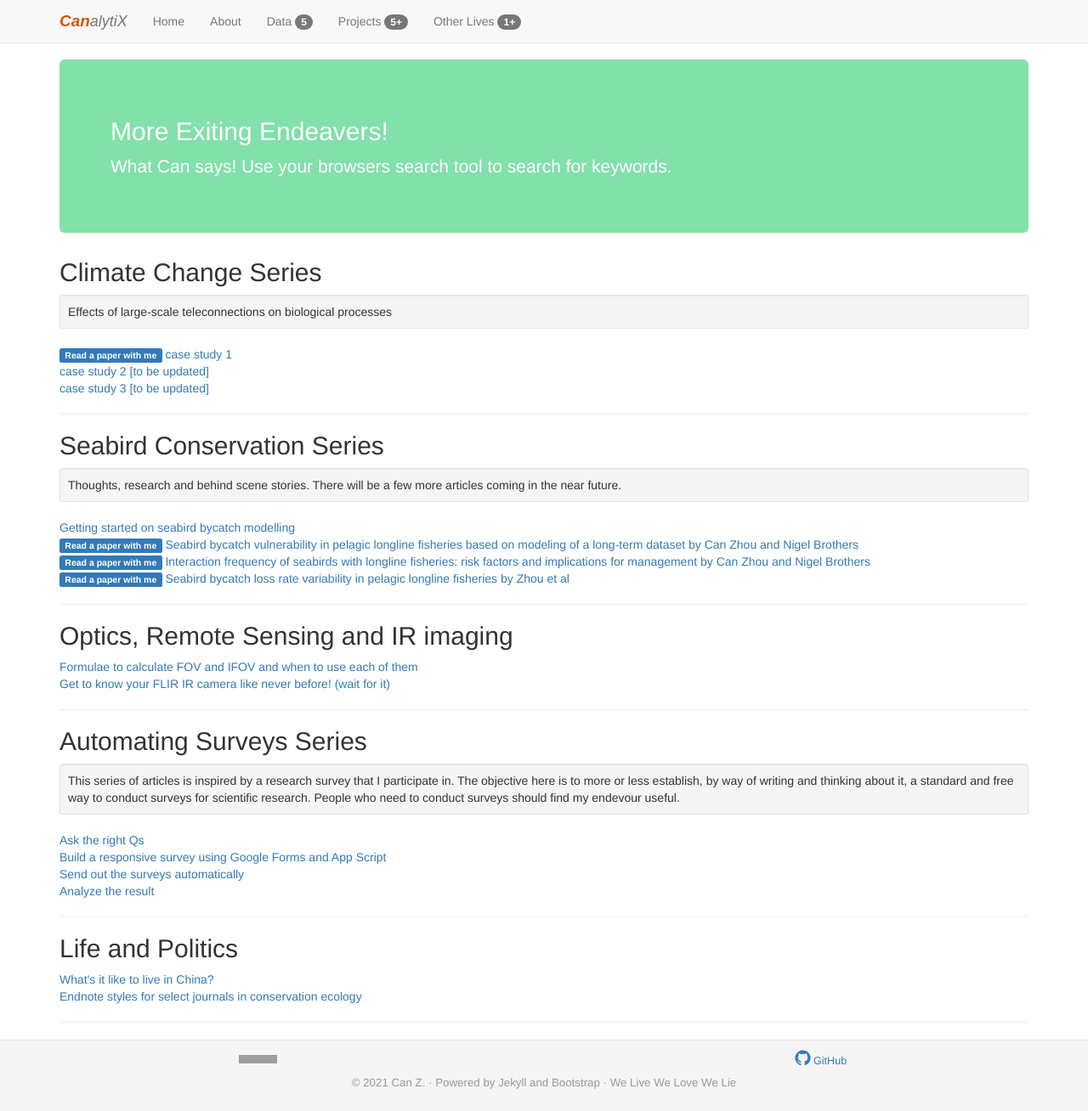
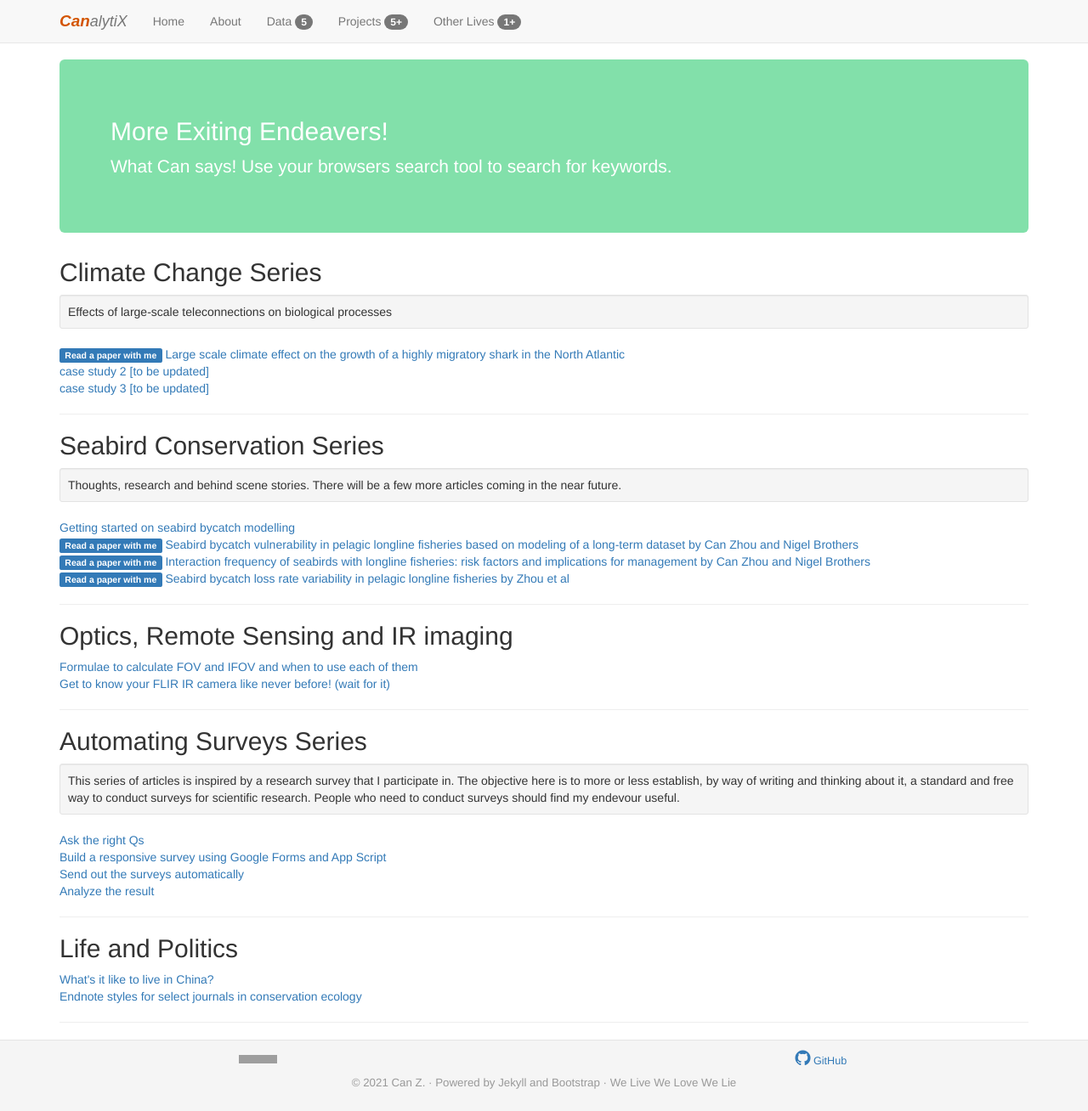
Before and after one commit to HVoltBb/HVoltBb.github.io, a Jekyll site: the page built from random/index.html, in a window 1280 px wide and 1308 px high. Shown: the whole window at 85% size. Built offline with Jekyll 4.4.1, drawn with Linux system fonts in a browser that asks for light colours; comment, search, counter and statistics services are not loaded; grey boxes are pictures that could not be loaded.

Commit message:
Update index.html

```diff
--- a/random/index.html
+++ b/random/index.html
@@ -18,7 +18,7 @@ description: Blog posts on optics, thermodynamics and more
 </div>
 <div class="blog-post">
 	<span class="label label-primary">Read a paper with me</span>
-	<a href="./posts/climate_change_case01.html">case study 1</a>
+	<a href="./posts/climate_change_case01.html">Large scale climate effect on the growth of a highly migratory shark in the North Atlantic</a>
 </div>
 <div class="blog-post">
 	<a href="#">case study 2 [to be updated]</a>
```
